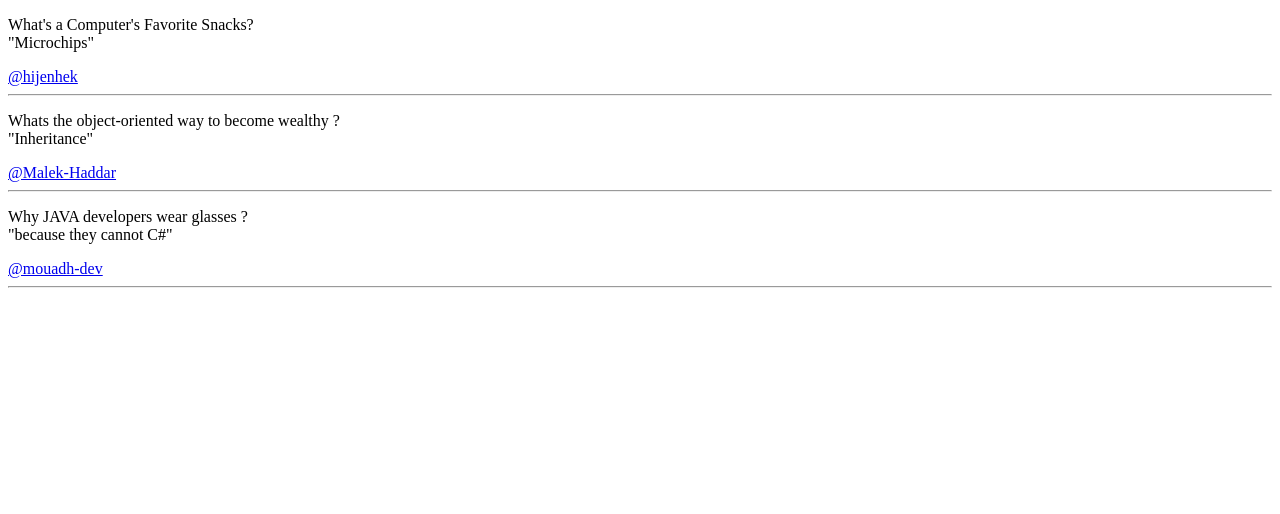
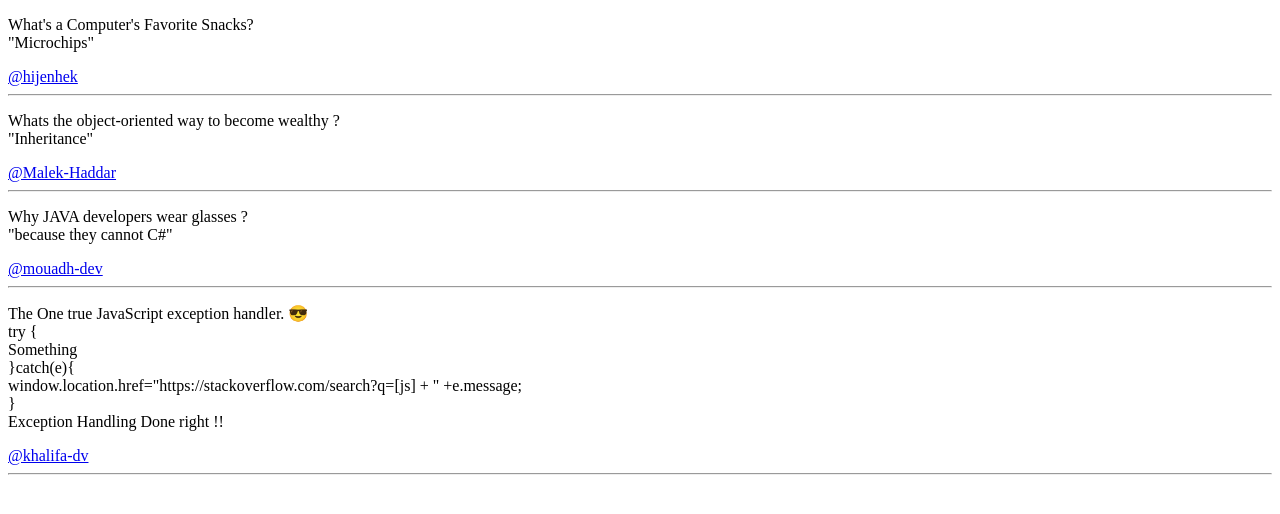
Before and after one commit to HijenHEK/github-jokes, a plain HTML site: page index.html in a window 1280 px wide. Drawn offline with Linux system fonts and the light colour scheme.

Commit message:
Thank you StackOverflow

```diff
--- a/index.html
+++ b/index.html
@@ -39,5 +39,21 @@
 
     </div>
     <hr>
+    <div>
+
+      <p>
+     The One true JavaScript exception handler. 😎  <br>
+       try { <br>
+         Something<br>
+       }catch(e){<br>
+         window.location.href="https://stackoverflow.com/search?q=[js] + " +e.message;<br>
+       }<br>
+       Exception Handling Done right !!
+      </p>
+     <a href="https://github.com/khalifa-dv" target="_blank"> @khalifa-dv </a>
+
+
+    </div>
+    <hr>
   </body>
 </html>
```
